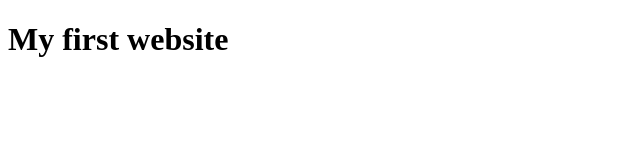
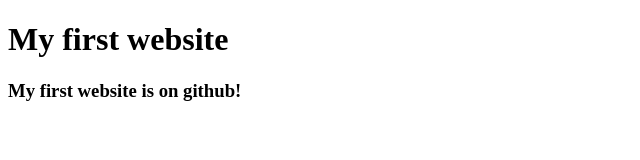
Before and after one commit to rashedhasan7299/my-first-website, a plain HTML site: page index.html in a window 1280 px wide. Shown: the whole page, without its empty margins (0-640 px from the left). Drawn offline with Linux system fonts and the light colour scheme.

Commit message:
changes sending

```diff
--- a/index.html
+++ b/index.html
@@ -7,5 +7,6 @@
 </head>
 <body>
     <h1>My first website</h1>
+    <h3>My first website is on github!</h3>
 </body>
 </html>
```
